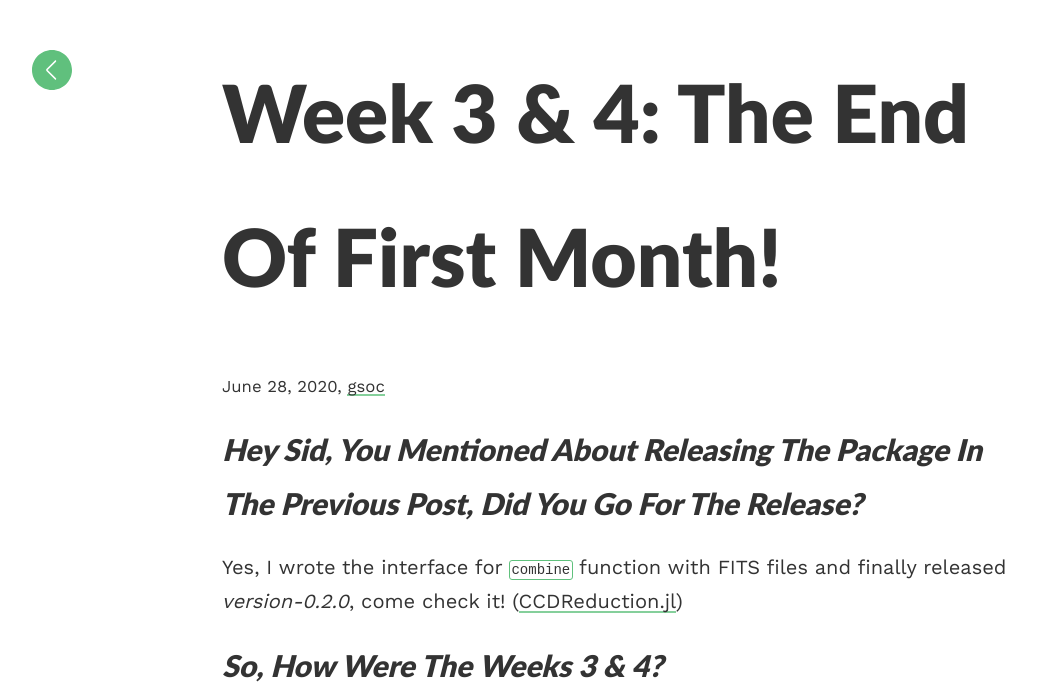
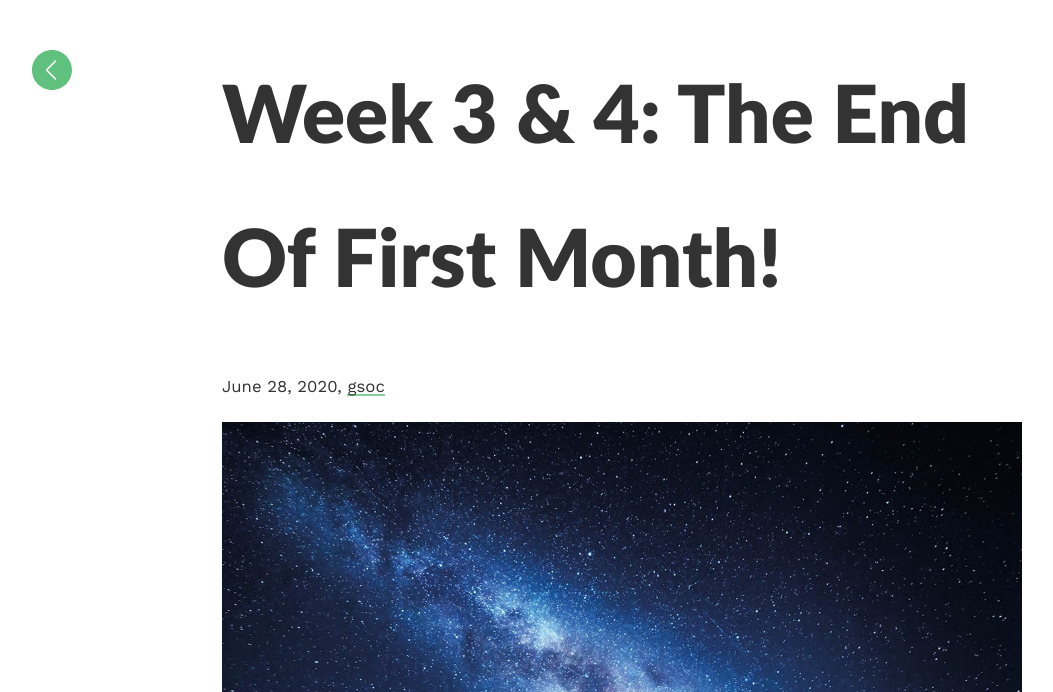
Before and after one commit to siddharthlal25/blog, a Jekyll site: the page built from _posts/2020-06-28-gsoc-blog-3.md, in a window 1280 px wide. Shown: the top 692 px of the page, without its empty margins (18-1071 px from the left). Built offline with Jekyll 4.4.1, drawn with Linux system fonts in a browser that asks for light colours; grey boxes are pictures that could not be loaded.

Commit message:
use image

```diff
--- a/_posts/2020-06-28-gsoc-blog-3.md
+++ b/_posts/2020-06-28-gsoc-blog-3.md
@@ -4,6 +4,8 @@ title:  "Week 3 & 4: The end of first month!"
 date:   2020-06-28 23:34:56 +0530
 category: gsoc
 ---
+
+<p align = "center"> <img src = "https://github.com/siddharthlal25/blog/blob/master/_images/image1.jpg"> </p>
 
 ## *Hey Sid, you mentioned about releasing the package in the previous post, did you go for the release?*
 
```
